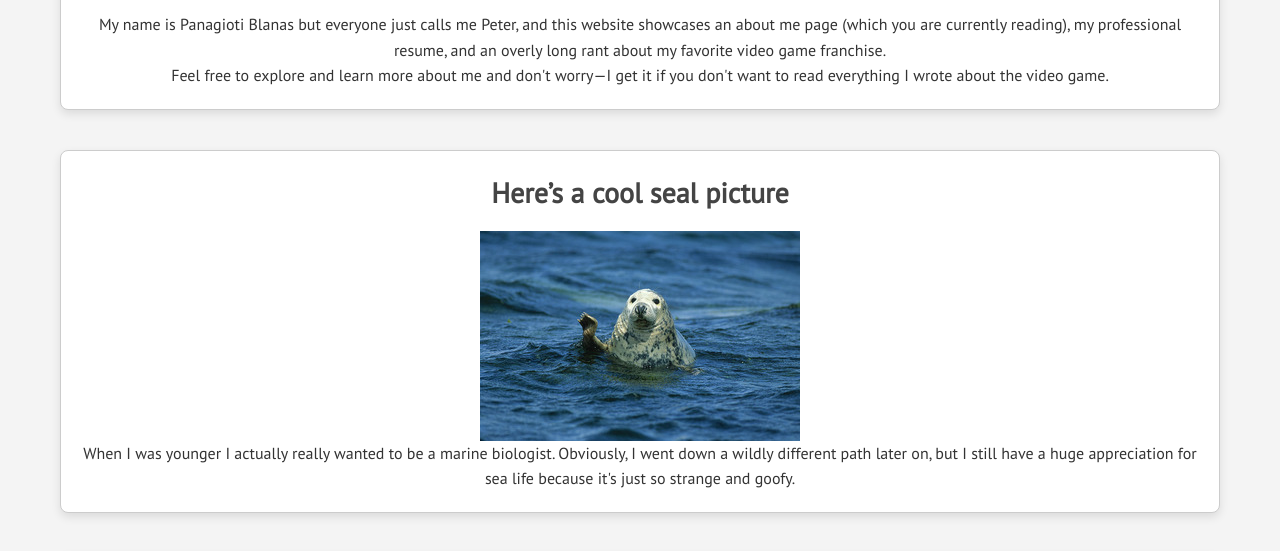
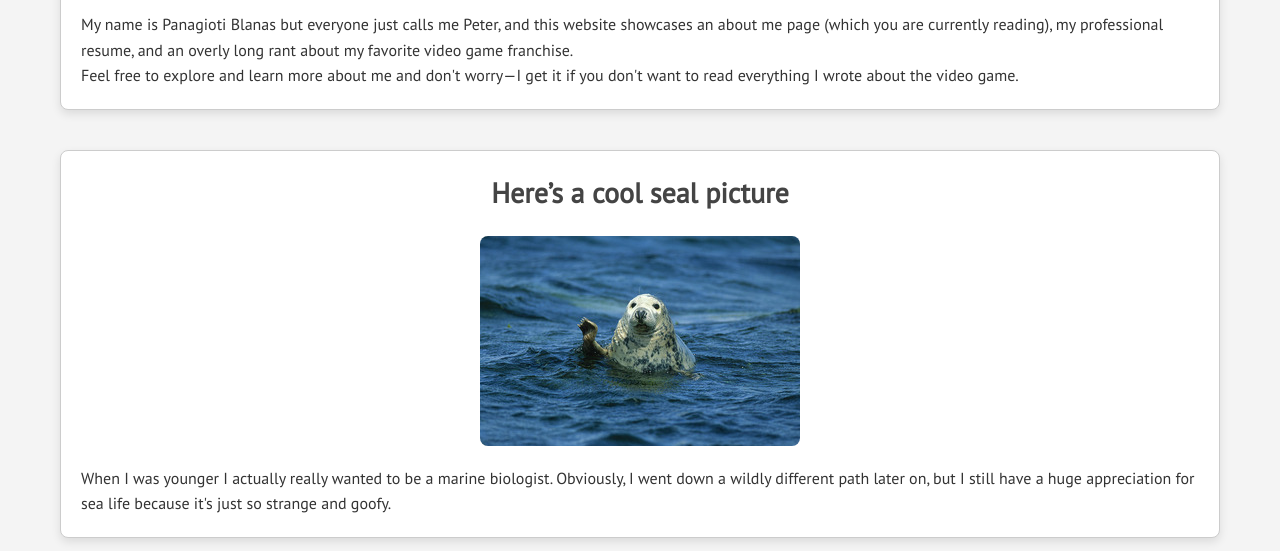
Before and after one commit to Panagioti-George-Blanas/Project-2-Panagioti-Blanas, a plain HTML site: page index.html in a window 1280 px wide. Shown: the part 207-758 px from the top of the page. Drawn offline with Linux system fonts and the light colour scheme.

Commit message:
Update style.css
Attempting to fix image centering.
Attempting to fix the section boxes.

```diff
--- a/css/style.css
+++ b/css/style.css
@@ -91,13 +91,18 @@ section {
   margin-bottom: 40px;
   box-shadow: 0 4px 10px rgba(0, 0, 0, 0.1);
   border-radius: 8px; /* Rounded corners for a nice effect */
+  display: inline-block; /* Ensures sections are contained */
+  text-align: left; /* Makes sure text inside the sections is left-aligned */
+  width: 100%; /* Ensures it fills the container */
 }
 
-.about-images img, section img {
+/* Style for images within sections */
+section img {
   max-width: 80%; /* Ensures images don't get too big */
   height: auto;
-  margin: 0 auto;
+  margin: 20px auto;
   display: block; /* Centers the images */
+  border-radius: 8px; /* Optional: Rounded corners for images */
 }
 
 @media (max-width: 768px) {
```
